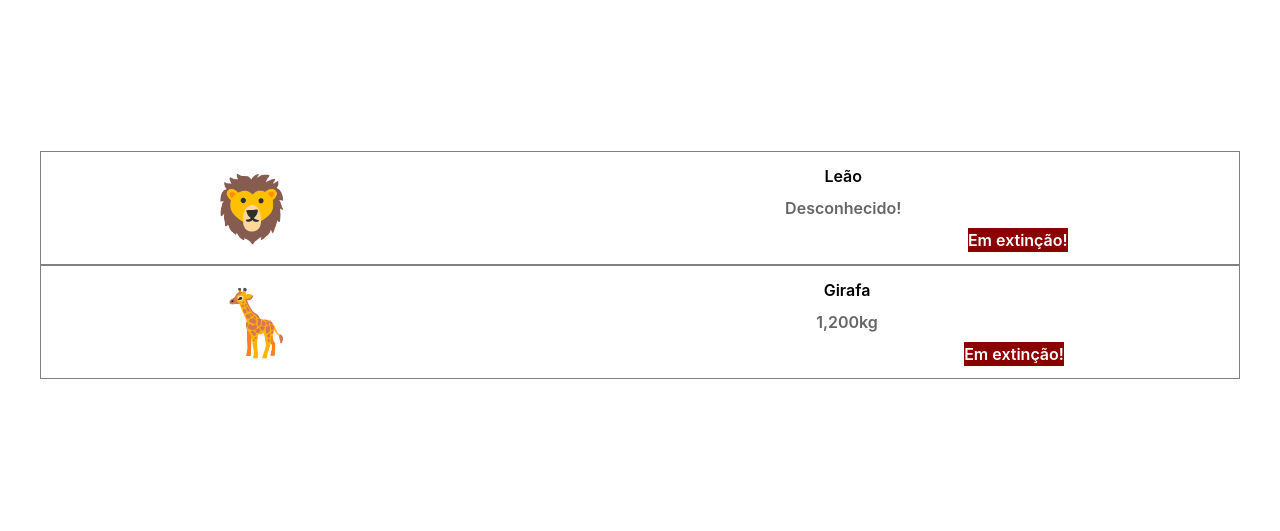
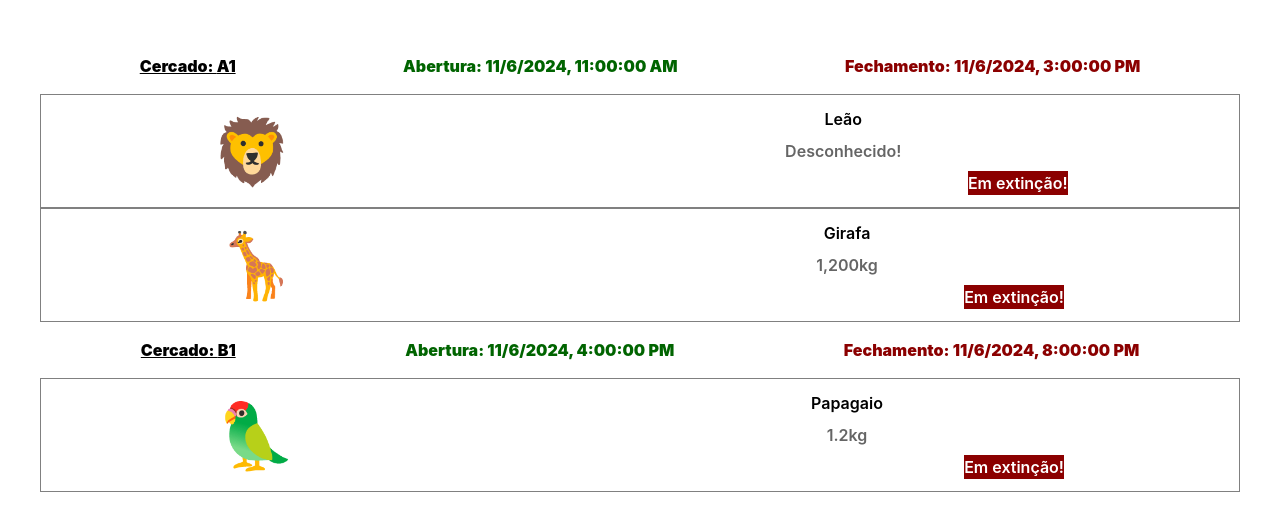
Before and after one commit to ufjf-dcc207/ufjf-dcc207-2024-3-a-atv03-luizacaldeira, a React (Vite) app: page / in a window 1280 px wide. Shown: the part 135-666 px from the top of the page. Built offline with nearby package versions, Linux system fonts and the light colour scheme.

Commit message:
Adiciona exibição.

```diff
--- a/src/App.tsx
+++ b/src/App.tsx
@@ -1,11 +1,16 @@
 import Animal from './Animal';
-import './App.css'
+import Exibicao from './Exibicao';
+import './App.css';
 
 function App() {
   return <div className='app'>
+    <Exibicao abertura={new Date("2024-11-06T08:00:00.000-03:00")}fechamento={new Date("2024-11-06T12:00-03:00")} cercado="A1"/>
     <Animal icone="🦁" nome="Leão" peso={-1} extincao={true} />
     <Animal icone="🦒" nome="Girafa" peso={1200} extincao={true} />
+    <Exibicao abertura={new Date("2024-11-06T13:00:00.000-03:00")}fechamento={new Date("2024-11-06T17:00-03:00")} cercado="B1"/>
+    <Animal icone="🦜" nome="Papagaio" peso={1.2} extincao={true} />
+
   </div>;
 }
 
-export default App
+export default App;
--- /dev/null
+++ b/src/Exibicao.css
@@ -0,0 +1,19 @@
+.exibicao {
+    font-weight: 900;
+    padding:1em;
+    display: grid;
+    grid-template-areas: "local inicio fim";
+
+    .inicio {
+        color: darkgreen;
+        grid-area: inicio;
+    }
+    .fim {
+        color: darkred;
+        grid-area: fim;
+    }
+    .local {
+        text-decoration: underline;
+        grid-area: local;
+    }
+}
--- /dev/null
+++ b/src/Exibicao.tsx
@@ -0,0 +1,17 @@
+import "./Exibicao.css";
+
+interface ExibicaoProps {
+    abertura: Date;
+    fechamento: Date;
+    cercado: string;
+}
+
+export default function Exibicao({abertura:inicio, fechamento:fim, cercado:local}:ExibicaoProps){
+    return (
+    <div className="exibicao">
+        <div className="inicio">Abertura: {inicio.toLocaleString()}</div>
+        <div className="fim">Fechamento: {fim.toLocaleString()}</div>
+        <div className="local">Cercado: {local}</div>
+    </div>
+    );
+}
```
